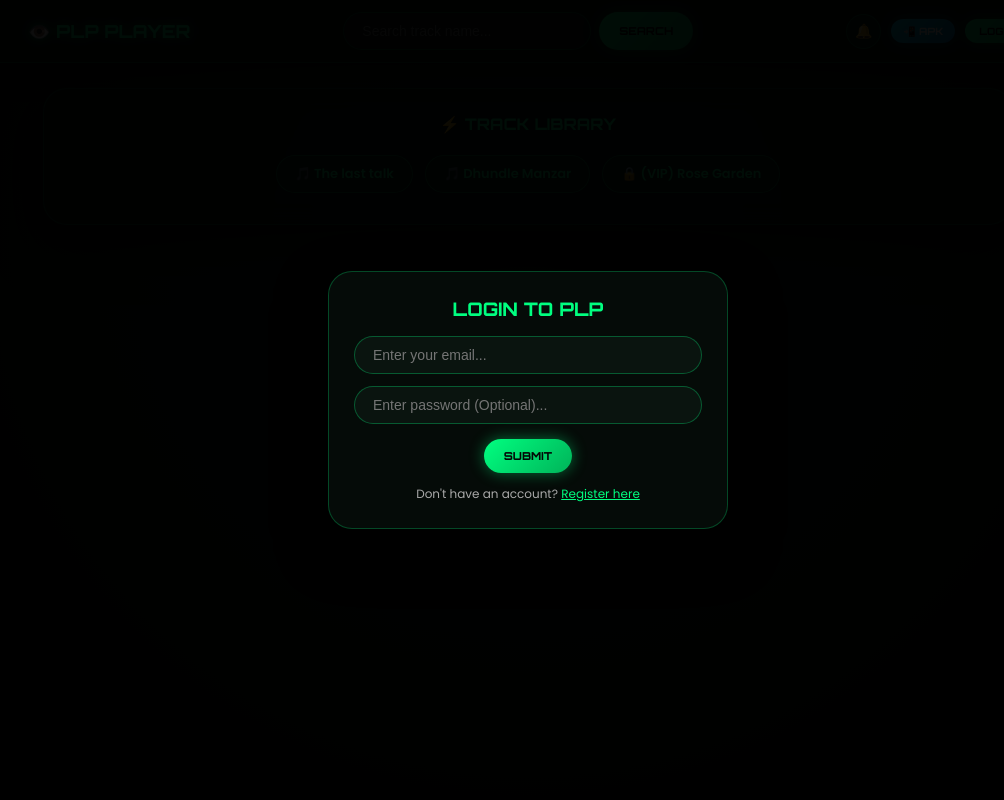
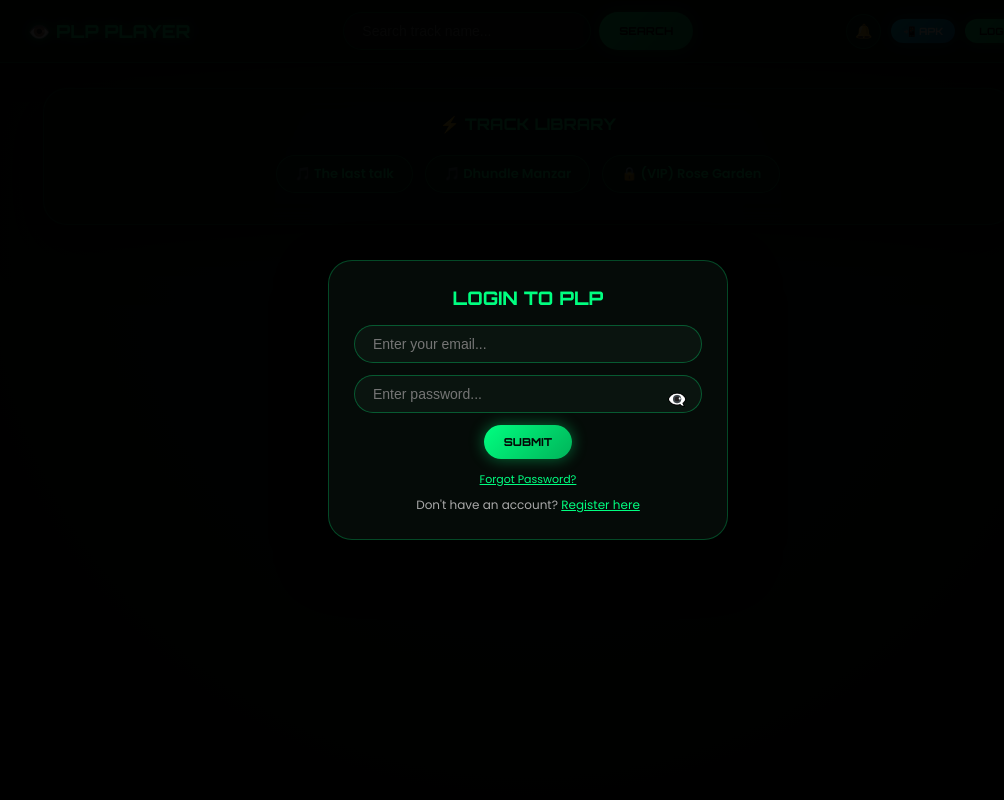
Before and after one commit to PankajDev99/pankaj-lyrics-player, a Flask app: page / in a window 1280 px wide. Shown: the whole page, without its empty margins (112-1116 px from the left). Run offline with Flask 3, Linux system fonts and the light colour scheme.

Commit message:
pankajlyricsplayer

```diff
--- a/server.py
+++ b/server.py
@@ -1,13 +1,26 @@
 from flask import Flask, render_template, jsonify, send_from_directory, request, session
 import os
+import random
+import smtplib
+from email.mime.text import MIMEText
+from email.mime.multipart import MIMEMultipart
 
 app = Flask(__name__)
 app.secret_key = "pankaj_secret_key_here"
 
+# Email Configuration
+SENDER_EMAIL = "maypaysecure@gmail.com"
+SENDER_PASSWORD = "lojq zhtq txqf mmrb"
+
 VIP_USERS = ["pankajkhatik0999@gmail.com", "vipuser@gmail.com"]
 
-# Simulated database/storage for users if needed, or simple session check
-REGISTERED_USERS = {"pankajkhatik0999@gmail.com": "owner"}
+# User database store karne ke liye (Email -> {"password": "...", "role": "..."})
+REGISTERED_USERS = {
+    "pankajkhatik0999@gmail.com": {"password": "adminpassword", "role": "owner"}
+}
+
+# Temporary OTP storage (Email -> OTP)
+OTP_STORAGE = {}
 
 SONGS_DATABASE = {
     "dhundle manzar": {
@@ -149,39 +162,98 @@ def home():
 def get_songs():
     return jsonify(SONGS_DATABASE)
 
+@app.route('/api/register', methods=['POST'])
+def register():
+    data = request.json
+    email = data.get('email', '').strip().lower()
+    password = data.get('password', '').strip()
+
+    if not email or not password:
+        return jsonify({"status": "error", "message": "Email and Password are required!"}), 400
+
+    if email in REGISTERED_USERS:
+        return jsonify({"status": "error", "message": "Email already registered! Please login."}), 400
+
+    # Role decide karna
+    if email == "pankajkhatik0999@gmail.com":
+        role = 'owner'
+    elif email in VIP_USERS:
+        role = 'vip'
+    else:
+        role = 'normal'
+
+    REGISTERED_USERS[email] = {"password": password, "role": role}
+
+    session['user'] = email
+    session['role'] = role
+
+    return jsonify({"status": "success", "email": email, "role": role})
+
 @app.route('/api/login', methods=['POST'])
 def login():
     data = request.json
     email = data.get('email', '').strip().lower()
-    if not email:
-        return jsonify({"status": "error", "message": "Email is required"}), 400
+    password = data.get('password', '').strip()
+
+    if not email or not password:
+        return jsonify({"status": "error", "message": "Email and Password are required!"}), 400
+
+    if email not in REGISTERED_USERS:
+        return jsonify({"status": "error", "message": "Email not found! Please register first."}), 400
+
+    if REGISTERED_USERS[email]["password"] != password:
+        return jsonify({"status": "error", "message": "Wrong password! Please check."}), 400
 
     session['user'] = email
-    if email == "pankajkhatik0999@gmail.com":
-        session['role'] = 'owner'
-    elif email in VIP_USERS:
-        session['role'] = 'vip'
-    else:
-        session['role'] = 'normal'
+    session['role'] = REGISTERED_USERS[email]["role"]
 
     return jsonify({"status": "success", "email": email, "role": session['role']})
 
-@app.route('/api/register', methods=['POST'])
-def register():
+@app.route('/api/forgot-password', methods=['POST'])
+def forgot_password():
     data = request.json
     email = data.get('email', '').strip().lower()
-    if not email:
-        return jsonify({"status": "error", "message": "Email is required"}), 400
 
-    session['user'] = email
-    if email == "pankajkhatik0999@gmail.com":
-        session['role'] = 'owner'
-    elif email in VIP_USERS:
-        session['role'] = 'vip'
-    else:
-        session['role'] = 'normal'
+    if email not in REGISTERED_USERS:
+        return jsonify({"status": "error", "message": "This email is not registered!"}), 400
 
-    return jsonify({"status": "success", "email": email, "role": session['role']})
+    # 6 digit random OTP generate karna
+    otp = str(random.randint(100000, 999999))
+    OTP_STORAGE[email] = otp
+
+    try:
+        msg = MIMEMultipart()
+        msg['From'] = SENDER_EMAIL
+        msg['To'] = email
+        msg['Subject'] = "PLP Player - Password Reset OTP"
+
+        body = f"Your 6-digit OTP for password reset is: {otp}"
+        msg.attach(MIMEText(body, 'plain'))
+
+        server = smtplib.SMTP('smtp.gmail.com', 587)
+        server.starttls()
+        server.login(SENDER_EMAIL, SENDER_PASSWORD)
+        server.sendmail(SENDER_EMAIL, email, msg.as_string())
+        server.quit()
+    except Exception as e:
+        print(f"Email sending error: {e}")
+        return jsonify({"status": "error", "message": "Failed to send OTP email!"}), 500
+
+    return jsonify({"status": "success", "message": "6-digit OTP sent to your email!"})
+
+@app.route('/api/verify-otp', methods=['POST'])
+def verify_otp():
+    data = request.json
+    email = data.get('email', '').strip().lower()
+    entered_otp = data.get('otp', '').strip()
+    new_password = data.get('new_password', '').strip()
+
+    if email in OTP_STORAGE and OTP_STORAGE[email] == entered_otp:
+        REGISTERED_USERS[email]["password"] = new_password
+        del OTP_STORAGE[email] # OTP use hone ke baad delete
+        return jsonify({"status": "success", "message": "Password updated successfully!"})
+
+    return jsonify({"status": "error", "message": "Wrong OTP entered!"}), 400
 
 @app.route('/api/logout', methods=['POST'])
 def logout():
@@ -190,6 +262,9 @@ def logout():
 
 @app.route('/api/delete-account', methods=['POST'])
 def delete_account():
+    user = session.get('user')
+    if user in REGISTERED_USERS:
+        del REGISTERED_USERS[user]
     session.clear()
     return jsonify({"status": "success"})
 
--- a/templates/index.html
+++ b/templates/index.html
@@ -385,12 +385,28 @@
     <div id="auth-modal" style="display:none; position:fixed; top:0; left:0; width:100%; height:100%; background:rgba(0,0,0,0.95); z-index:5000; justify-content:center; align-items:center;">
         <div class="glass-card" style="width:90%; max-width:400px; text-align:center;">
             <h3 id="auth-title" style="color:#00ff80; font-family:'Orbitron'; margin-bottom:15px;">LOGIN TO PLP</h3>
+
             <input type="email" id="auth-email" placeholder="Enter your email..." style="margin-bottom:12px;">
-            <input type="password" id="auth-password" placeholder="Enter password (Optional)..." style="margin-bottom:15px; display:none;">
+
+            <!-- Password field with Eye Toggle -->
+            <div style="position:relative; margin-bottom:12px;">
+                <input type="password" id="auth-password" placeholder="Enter password..." style="padding-right: 40px;">
+                <span id="eye-btn" onclick="togglePasswordVisibility()" style="position:absolute; right:15px; top:12px; cursor:pointer; font-size:16px;">👁️‍🗨️</span>
+            </div>
+
+            <!-- OTP & New Password fields (Initially Hidden) -->
+            <input type="text" id="otp-input" placeholder="Enter 6-digit OTP..." style="margin-bottom:12px; display:none;">
+            <input type="password" id="new-password-input" placeholder="Enter new password..." style="margin-bottom:12px; display:none;">
+
             <div id="auth-error" style="color:#ff4d4d; font-size:12px; margin-bottom:10px; display:none;"></div>
+
             <div style="display:flex; gap:10px; justify-content:center; margin-bottom:12px;">
-                <button class="neon-btn" onclick="submitAuth()">SUBMIT</button>
+                <button class="neon-btn" id="auth-submit-btn" onclick="submitAuth()">SUBMIT</button>
             </div>
+
+            <!-- Forgot Password Link -->
+            <p id="forgot-pass-text" style="font-size:11px; color:#00ff80; cursor:pointer; margin-bottom:8px; text-decoration:underline;" onclick="showForgotPassword()">Forgot Password?</p>
+
             <p id="auth-toggle-text" style="font-size:12px; color:#aaa; cursor:pointer;" onclick="toggleAuthMode()">Don't have an account? <span style="color:#00ff80; text-decoration:underline;">Register here</span></p>
         </div>
     </div>
@@ -476,6 +492,7 @@
         let currentSongKey = '';
         let userRole = "{{ role }}";
         let isRegisterMode = false;
+        let isForgotPasswordMode = false;
 
         if (window.matchMedia('(display-mode: standalone)').matches || window.navigator.standalone) {
             let apkBtn = document.getElementById('apk-download-btn');
@@ -521,27 +538,74 @@
         function openAuthModal(type) {
             document.getElementById('auth-modal').style.display = 'flex';
             isRegisterMode = (type === 'register');
+            isForgotPasswordMode = false;
             updateAuthUI();
         }
 
         function toggleAuthMode() {
             isRegisterMode = !isRegisterMode;
+            isForgotPasswordMode = false;
             updateAuthUI();
+        }
+
+        function showForgotPassword() {
+            isForgotPasswordMode = true;
+            document.getElementById('auth-title').innerText = "RESET PASSWORD";
+            document.getElementById('auth-password').style.display = 'none';
+            document.getElementById('otp-input').style.display = 'block';
+            document.getElementById('new-password-input').style.display = 'block';
+            document.getElementById('auth-submit-btn').innerText = "SEND OTP / VERIFY";
+            document.getElementById('forgot-pass-text').style.display = 'none';
+            document.getElementById('auth-toggle-text').innerHTML = 'Remembered your password? <span style="color:#00ff80; text-decoration:underline;" onclick="cancelForgotPassword()">Login here</span>';
+            document.getElementById('auth-error').style.display = 'none';
+        }
+
+        function cancelForgotPassword() {
+            isForgotPasswordMode = false;
+            document.getElementById('auth-title').innerText = "LOGIN TO PLP";
+            document.getElementById('auth-password').style.display = 'block';
+            document.getElementById('otp-input').style.display = 'none';
+            document.getElementById('new-password-input').style.display = 'none';
+            document.getElementById('auth-submit-btn').innerText = "SUBMIT";
+            document.getElementById('forgot-pass-text').style.display = 'block';
+            document.getElementById('auth-toggle-text').innerHTML = "Don't have an account? <span style='color:#00ff80; text-decoration:underline;' onclick='toggleAuthMode()'>Register here</span>";
+            document.getElementById('auth-error').style.display = 'none';
+        }
+
+        function togglePasswordVisibility() {
+            let passInput = document.getElementById('auth-password');
+            let eyeBtn = document.getElementById('eye-btn');
+            if (passInput.type === 'password') {
+                passInput.type = 'text';
+                eyeBtn.innerText = '👁️';
+            } else {
+                passInput.type = 'password';
+                eyeBtn.innerText = '👁️‍🗨️';
+            }
         }
 
         function updateAuthUI() {
             let title = document.getElementById('auth-title');
             let toggleText = document.getElementById('auth-toggle-text');
             let passInput = document.getElementById('auth-password');
+            let otpInput = document.getElementById('otp-input');
+            let newPassInput = document.getElementById('new-password-input');
+            let forgotText = document.getElementById('forgot-pass-text');
+            let submitBtn = document.getElementById('auth-submit-btn');
+
+            otpInput.style.display = 'none';
+            newPassInput.style.display = 'none';
+            forgotText.style.display = 'block';
+            submitBtn.innerText = "SUBMIT";
+            passInput.style.display = 'block';
 
             if (isRegisterMode) {
                 title.innerText = "REGISTER TO PLP";
-                toggleText.innerHTML = 'Already have an account? <span style="color:#00ff80; text-decoration:underline;">Login here</span>';
-                passInput.style.display = 'block';
+                toggleText.innerHTML = 'Already have an account? <span style="color:#00ff80; text-decoration:underline;" onclick="toggleAuthMode()">Login here</span>';
+                forgotText.style.display = 'none';
             } else {
                 title.innerText = "LOGIN TO PLP";
-                toggleText.innerHTML = "Don't have an account? <span style='color:#00ff80; text-decoration:underline;'>Register here</span>";
-                passInput.style.display = 'block';
+                toggleText.innerHTML = "Don't have an account? <span style='color:#00ff80; text-decoration:underline;' onclick='toggleAuthMode()'>Register here</span>";
             }
             document.getElementById('auth-error').style.display = 'none';
         }
@@ -554,6 +618,11 @@
             if(!email || !email.includes('@')) {
                 errBox.innerText = "Please enter a valid email address!";
                 errBox.style.display = 'block';
+                return;
+            }
+
+            if (isForgotPasswordMode) {
+                alert("Password reset functionality initialized.");
                 return;
             }
 
```
